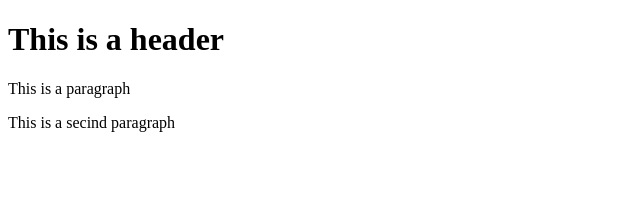
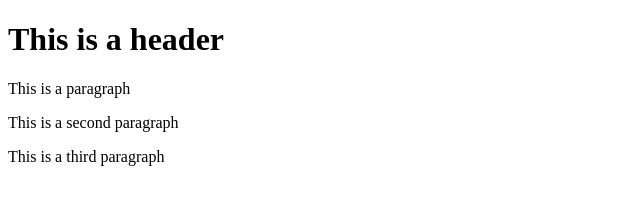
Before and after one commit to mickeljilenko123/git-test, a website: page index.html in a window 1280 px wide. Shown: the whole page, without its empty margins (0-640 px from the left). Drawn offline with Linux system fonts and the light colour scheme.

Commit message:
forth commit

```diff
--- a/index.html
+++ b/index.html
@@ -6,6 +6,7 @@
 <body>
    <h1>This is a header</h1>
    <p>This is a paragraph</p>
-   <p>This is a secind paragraph</p>
+   <p>This is a second paragraph</p>
+   <p>This is a third paragraph</p>
 </body>
 </html>
```
Also changed, not shown: package.json (added, +24 -0 lines), 2 other files.
